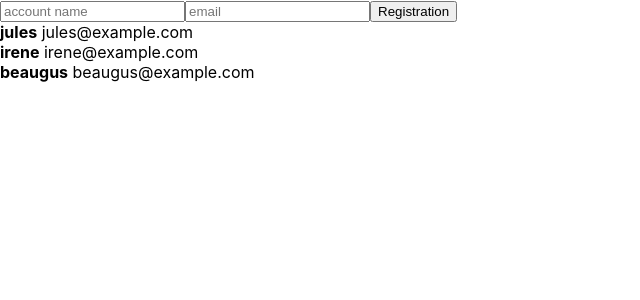
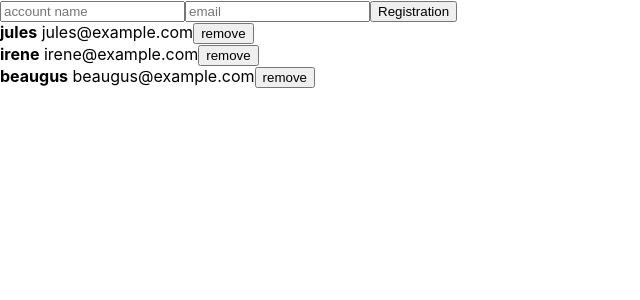
Before and after one commit to voicihojun/modernReact-with-velopert, a React (Create React App) app: page / in a window 1280 px wide. Shown: the top 300 px of the page, without its empty margins (0-640 px from the left). Built offline with nearby package versions, Linux system fonts and the light colour scheme.

Commit message:
14. Remove data from the array

```diff
--- a/src/App.js
+++ b/src/App.js
@@ -57,6 +57,10 @@
     nextId.current += 1;
   };
 
+  const onRemove = (id) => {
+    setUsers(users.filter((user) => user.id !== id));
+  };
+
   return (
     <>
       <CreateUser
@@ -65,7 +69,7 @@
         onChange={onChange}
         onCreate={onCreate}
       />
-      <UserList users={users} />
+      <UserList onRemove={onRemove} users={users} />
     </>
   );
 }
--- a/src/UserList.js
+++ b/src/UserList.js
@@ -1,18 +1,19 @@
 import React from "react";
 
-function User({ user }) {
+function User({ user, onRemove }) {
   return (
     <div>
       <b>{user.username}</b> <span>{user.email}</span>
+      <button onClick={() => onRemove(user.id)}>remove</button>
     </div>
   );
 }
 
-function UserList({ users }) {
+function UserList({ users, onRemove }) {
   return (
     <div>
       {users.map((user) => (
-        <User key={user.id} user={user} />
+        <User key={user.id} user={user} onRemove={onRemove} />
       ))}
     </div>
   );
```
